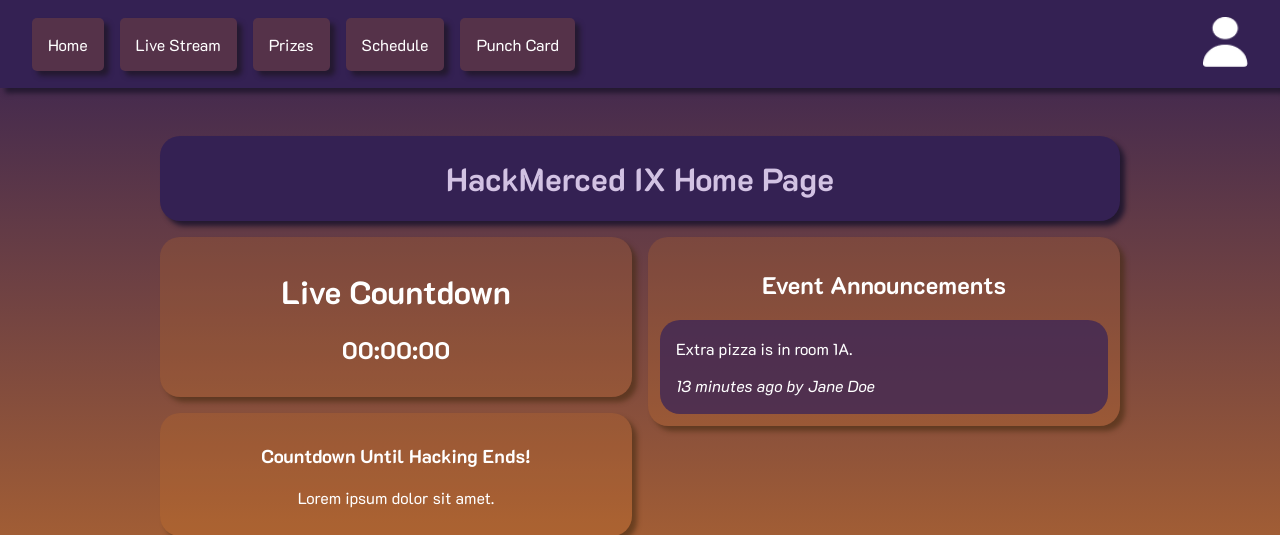
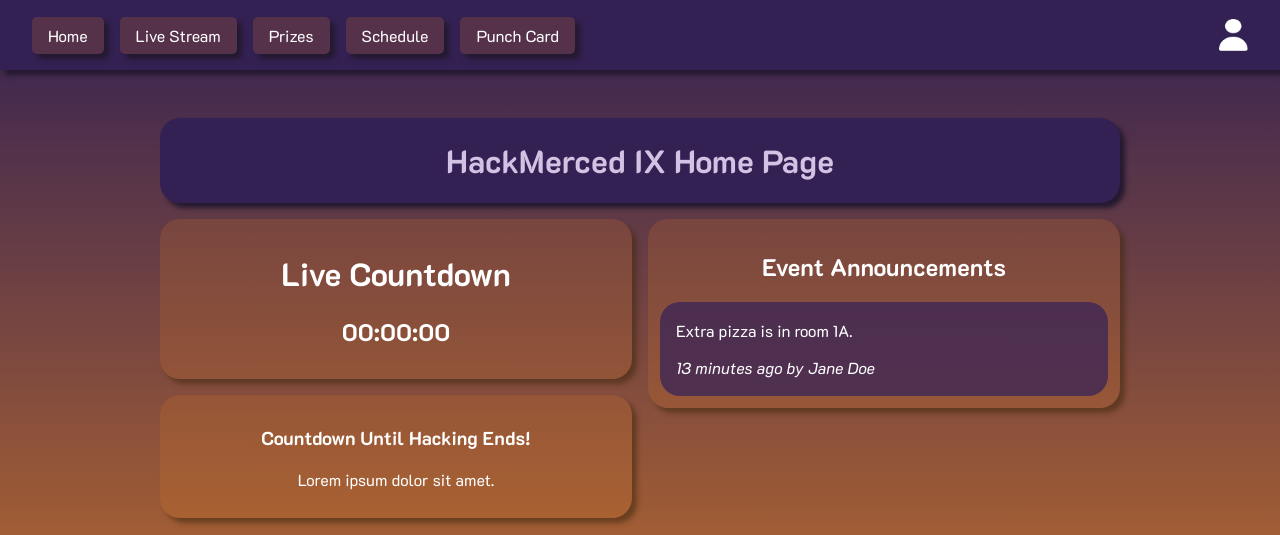
Before and after one commit to HackMerced/HackMerced-IX-Live, a Flask app: page /app in a window 1280 px wide. Shown: the top 535 px of the page. Run offline with Flask 3, Linux system fonts and the light colour scheme.

Commit message:
Styling tweaks.

```diff
--- a/frontend/static/css/style.css
+++ b/frontend/static/css/style.css
@@ -226,8 +226,8 @@
 	display: flex;
 	align-items: center;
 	background-color: #342153;
-	width: 100vw;
-	height: 88px;
+	width: 100%;
+	height: 70px;
 	box-shadow: 5px 5px 5px #241930;
 	gap: 1em;
 	flex-wrap:nowrap;
@@ -236,7 +236,7 @@
 .navbar-link {
 	font-size: 1rem;
 	background-color: #D77B2633;
-	padding: 1em;
+	padding: 8px 16px;;
 	border-radius: 5px;
 	box-shadow: 5px 5px 5px #241930;
 
@@ -253,7 +253,8 @@
 }
 
 #navbar-profile a img {
-	height: 50px;
+	padding-top: 4px;
+	height: 32px;
 }
 
 /* End Navbar */
@@ -283,9 +284,6 @@
 		margin-left: 0;
 		padding: .7em;
 	}
-   #navbar-profile a img{
-	height: 2em;
-   }
    /*END Navbar*/
 }
 /*End Viewports*/
```
